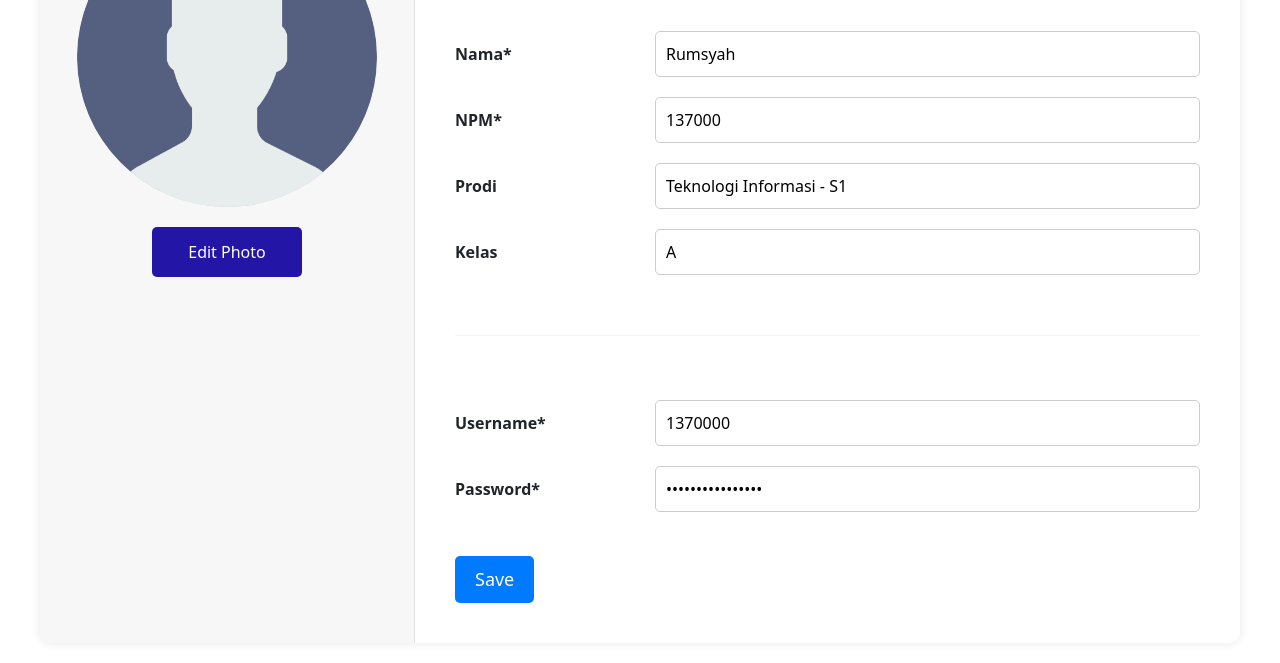
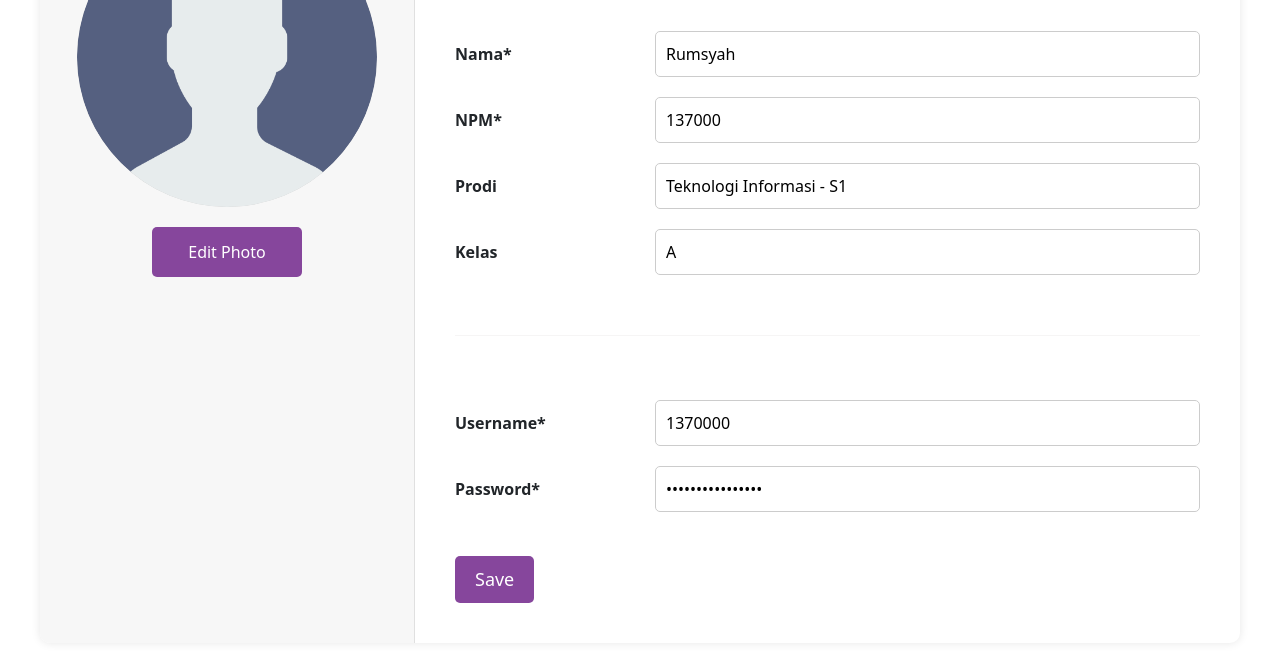
Before and after one commit to helenaseptianaXIRPL1/CROWDIT2024__WebDesign_BarudakNT, a plain HTML site: page pages/profile.html in a window 1280 px wide. Shown: the part 368-1031 px from the top of the page. Drawn offline with nearby package versions, Linux system fonts and the light colour scheme.

Commit message:
Update profile.css

```diff
--- a/assets/css/profile.css
+++ b/assets/css/profile.css
@@ -342,7 +342,7 @@
 }
 
 .edit-photo-btn {
-    background-color: #2315a5;
+    background-color: #86469C;
     color: #fff;
     border: none;
     padding: 10px 20px;
@@ -354,7 +354,7 @@
 }
 
 .edit-photo-btn:hover {
-    background-color: #8c7a7a;
+    background-color: #ab5ac5;
 }
 
 .sidebar h2 {
@@ -419,7 +419,7 @@
 
 .save-button {
     display: inline-block;
-    background-color: #007bff;
+    background-color: #86469C;
     color: #fff;
     padding: 10px 20px;
     border: none;
@@ -430,7 +430,7 @@
 }
 
 .save-button:hover {
-    background-color: #0056b3;
+    background-color: #ab5ac5;
 }
 
 @media (max-width: 768px) {
```
